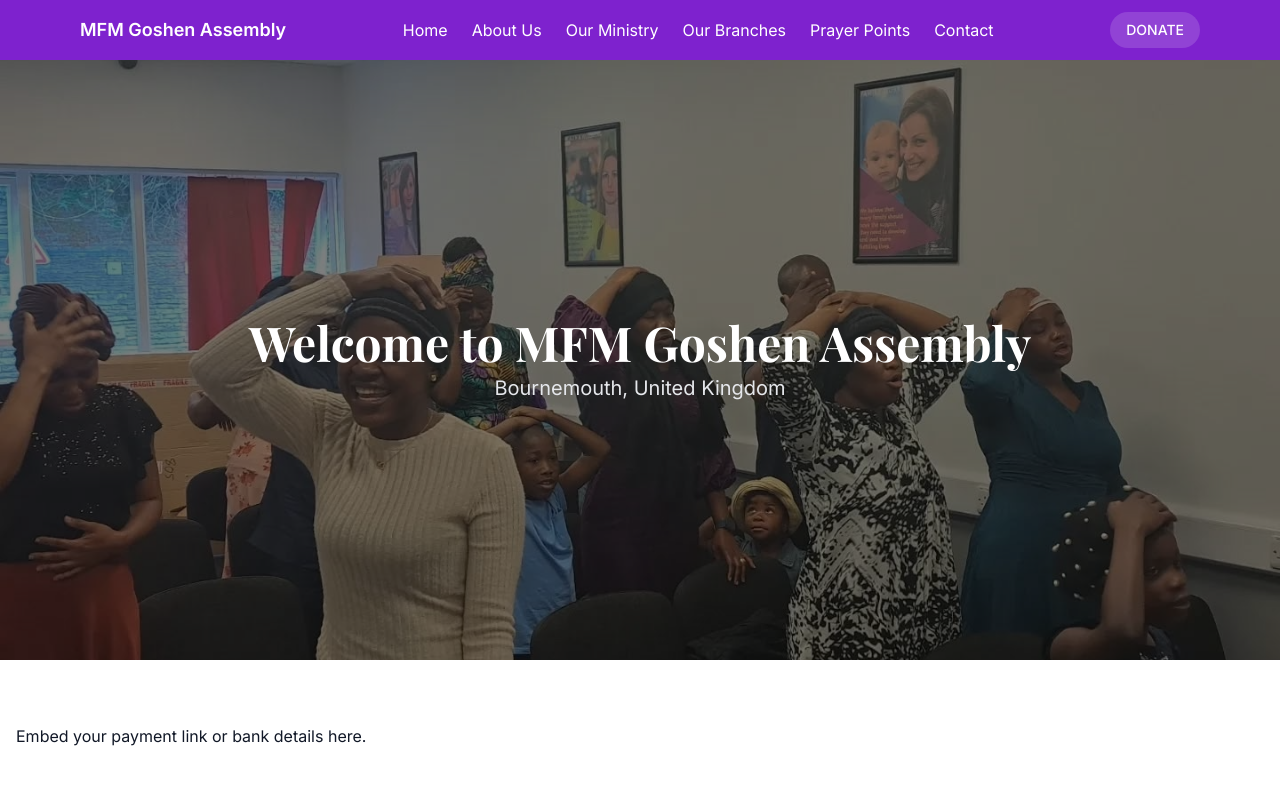
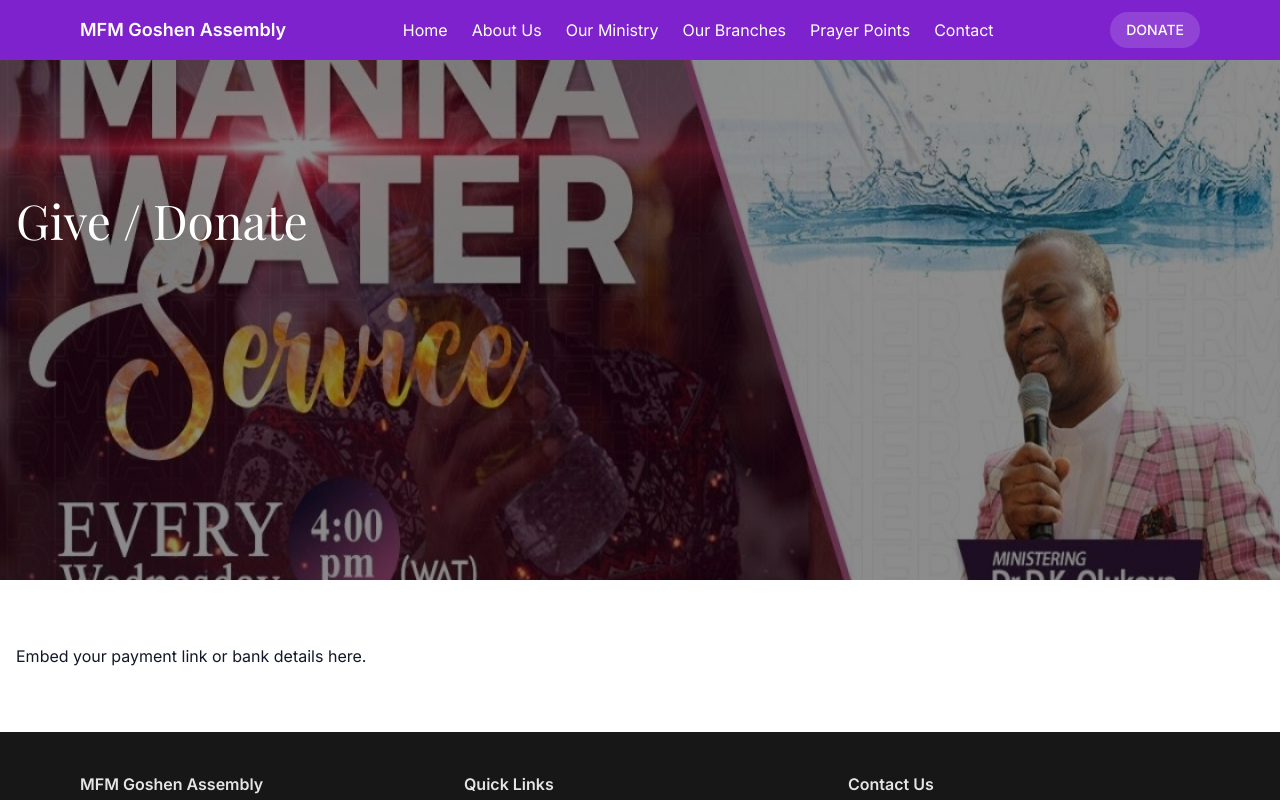
Before and after one commit to ebenotopsoncrown/mfm-goshen-assembly, a Next.js app: page /donate in a window 1280 px wide. Shown: the top 800 px of the page. Built offline with nearby package versions, Linux system fonts and the light colour scheme; no server answers; a web font is replaced by a local one.

Commit message:
Update Hero.tsx

```diff
--- a/components/Hero.tsx
+++ b/components/Hero.tsx
@@ -6,32 +6,62 @@
 
 type Slide = { src: string; alt?: string };
 
-export function Hero() {
-  const slides: Slide[] = [
-    { src: "/images/hero5.jpg", alt: "Worship Service" },
-    { src: "/images/hero6.jpg", alt: "Bible Study" },
-    { src: "/images/hero7.jpg", alt: "Community Fellowship" },
-    { src: "/images/hero8.jpg", alt: "Prayer Time" },
-    { src: "/images/hero9.jpg", alt: "Gospel Outreach" },
+type HeroProps = {
+  title?: string;
+  subtitle?: string;
+  /** Back-compat: single background image */
+  image?: string;
+  /** Optional slides for cross-fade */
+  slides?: Slide[];
+  /** Interval between slides (ms). Default: 6000 */
+  intervalMs?: number;
+};
+
+export function Hero({
+  title,
+  subtitle,
+  image,
+  slides,
+  intervalMs = 6000,
+}: HeroProps) {
+  // Choose slides: custom -> single image -> defaults
+  const effectiveSlides: Slide[] =
+    slides && slides.length
+      ? slides
+      : image
+      ? [{ src: image }]
+      : [
+          { src: "/hero/hero-1.jpg", alt: "Worship Service" },
+          { src: "/hero/hero-2.jpg", alt: "Bible Study" },
+          { src: "/hero/hero-3.jpg", alt: "Community Fellowship" },
+          { src: "/hero/hero5.jpg", alt: "Fellowship" },
+          { src: "/hero/hero6.jpg", alt: "Prayer" },
+          { src: "/hero/hero7.jpg", alt: "Praise" },
+          { src: "/hero/hero8.jpg", alt: "Community" },
+          { src: "/hero/hero9.jpg", alt: "Service" },
         ];
 
   const [index, setIndex] = useState(0);
 
   useEffect(() => {
+    if (effectiveSlides.length <= 1) return;
     const id = setInterval(() => {
-      setIndex((i) => (i + 1) % slides.length);
-    }, 6000); // 6 seconds
+      setIndex((i) => (i + 1) % effectiveSlides.length);
+    }, intervalMs);
     return () => clearInterval(id);
-  }, [slides.length]);
+  }, [effectiveSlides.length, intervalMs]);
 
   return (
-    <section className="relative h-[300px] sm:h-[400px] md:h-[500px] lg:h-[600px] overflow-hidden">
-      {slides.map((s, i) => (
+    <section className="relative isolate h-[280px] sm:h-[360px] md:h-[440px] lg:h-[520px] overflow-hidden">
+      {/* Slides */}
+      <div className="absolute inset-0 -z-10">
+        {effectiveSlides.map((s, i) => (
           <div
             key={s.src}
-          className={`absolute inset-0 transition-opacity duration-1000 ${
+            className={`absolute inset-0 transition-opacity duration-1000 ease-out ${
               i === index ? "opacity-100" : "opacity-0"
             }`}
+            aria-hidden={i !== index}
           >
             <Image
               src={s.src}
@@ -43,16 +73,20 @@
             />
           </div>
         ))}
+        {/* Dark overlay for text readability */}
+        <div className="absolute inset-0 bg-black/45" />
+      </div>
 
-      <div className="absolute inset-0 bg-black/50" />
-
-      <div className="relative z-10 flex flex-col justify-center items-center h-full text-center text-white">
-        <h1 className="text-4xl sm:text-5xl font-serif font-bold">
-          Welcome to MFM Goshen Assembly
+      {/* Text */}
+      <div className="relative z-10 mx-auto max-w-7xl px-4">
+        <div className="pt-20 sm:pt-24 md:pt-28 lg:pt-32 pb-10 text-white">
+          {subtitle && (
+            <p className="text-white/85 text-sm sm:text-base">{subtitle}</p>
+          )}
+          <h1 className="mt-2 font-serif text-3xl sm:text-4xl md:text-5xl leading-tight">
+            {title ?? "Welcome to MFM Goshen Assembly"}
           </h1>
-        <p className="mt-2 text-lg sm:text-xl text-gray-200">
-          Bournemouth, United Kingdom
-        </p>
+        </div>
       </div>
     </section>
   );
```
Lines whose indentation alone changed are shown as unchanged.
